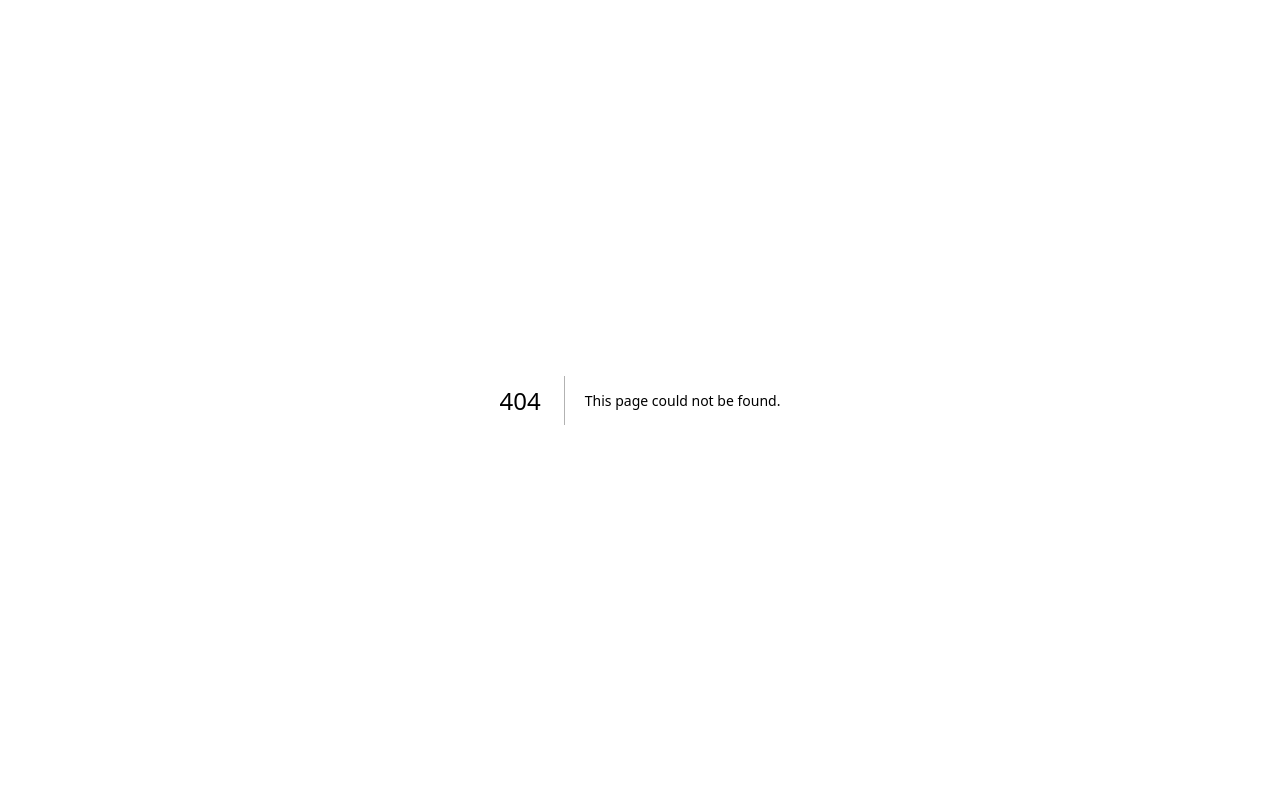
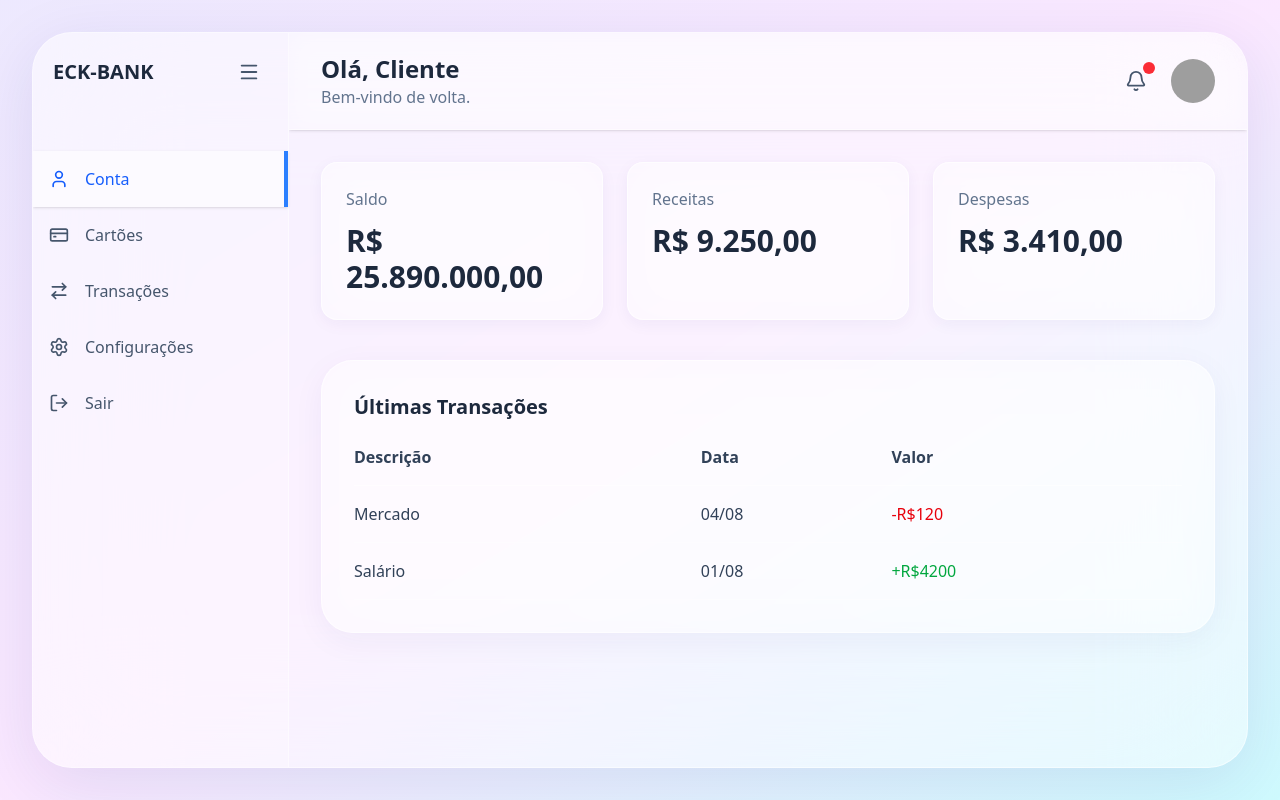
Before and after one commit to kaue081/ECK_BANCK, a Next.js app: page /conta in a window 1280 px wide. Before the commit this address had no page. Built offline with nearby package versions, Linux system fonts and the light colour scheme; grey boxes are pictures that could not be loaded.

Commit message:
feat: redesign estilo Macintosh 2025, novo toastify e renomeio para ECK-BANK

```diff
--- a/package.json
+++ b/package.json
@@ -13,7 +13,7 @@
     "next": "16.2.12",
     "react": "19.2.4",
     "react-dom": "19.2.4",
-    "sweetalert2": "^11.26.25"
+    "react-toastify": "^11.1.0"
   },
   "devDependencies": {
     "@tailwindcss/postcss": "^4",
--- a/src/app/components/Card.tsx
+++ b/src/app/components/Card.tsx
@@ -5,7 +5,7 @@ type Props = {
 
 export default function Card({ title, value }: Props) {
   return (
-    <div className="bg-white rounded-xl shadow-md p-6">
+    <div className="bg-white/40 backdrop-blur-xl border border-white/60 rounded-2xl shadow-[0_4px_16px_0_rgba(31,38,135,0.05)] p-6 hover:bg-white/50 transition-all hover:-translate-y-1">
       <p className="text-slate-500 font-medium">{title}</p>
       <h2 className="text-3xl font-bold mt-3 text-slate-800">{value}</h2>
     </div>
--- a/src/app/components/Header.tsx
+++ b/src/app/components/Header.tsx
@@ -2,9 +2,9 @@ import { Bell } from "lucide-react";
 
 export default function Header() {
   return (
-    <header className="bg-white shadow px-8 py-5 flex justify-between items-center">
+    <header className="bg-white/20 backdrop-blur-md border-b border-white/50 px-8 py-5 flex justify-between items-center shadow-sm relative z-10">
       <div>
-        <h2 className="text-2xl font-bold text-slate-800">Dashboard</h2>
+        <h2 className="text-2xl font-bold text-slate-800">Olá, Cliente</h2>
         <p className="text-slate-500">Bem-vindo de volta.</p>
       </div>
 
--- a/src/app/components/Layout.tsx
+++ b/src/app/components/Layout.tsx
@@ -9,22 +9,16 @@ export default function Layout({
 
     return(
 
-        <div className="flex">
-
-            <Sidebar/>
-
-            <main className="flex-1 bg-slate-100 min-h-screen">
-
-                <Header/>
-
-                <div className="p-8">
-
-                    {children}
-
-                </div>
-
-            </main>
-
+        <div className="flex h-screen p-4 md:p-6 lg:p-8">
+            <div className="flex flex-1 rounded-[2.5rem] overflow-hidden shadow-[0_16px_64px_0_rgba(31,38,135,0.1)] border border-white/50 bg-white/40 backdrop-blur-3xl">
+                <Sidebar/>
+                <main className="flex-1 flex flex-col h-full overflow-hidden relative">
+                    <Header/>
+                    <div className="p-8 overflow-y-auto h-full">
+                        {children}
+                    </div>
+                </main>
+            </div>
         </div>
 
     )
--- a/src/app/components/Sidebar.tsx
+++ b/src/app/components/Sidebar.tsx
@@ -2,28 +2,31 @@
 
 import {
   Menu,
-  Home,
+  User,
   Wallet,
   CreditCard,
-  BarChart3,
+  ArrowRightLeft,
   Settings,
   LogOut,
 } from "lucide-react";
 import { useState } from "react";
-import { useRouter } from "next/navigation";
+import { usePathname, useRouter } from "next/navigation";
 
 type MenuItemProps = {
   icon: React.ReactNode;
   text: string;
   open: boolean;
   onClick?: () => void;
+  active?: boolean;
 };
 
-function MenuItem({ icon, text, open, onClick }: MenuItemProps) {
+function MenuItem({ icon, text, open, onClick, active }: MenuItemProps) {
   return (
     <button
       onClick={onClick}
-      className="w-full flex items-center gap-4 hover:bg-slate-800 p-4 transition-colors text-left"
+      className={`w-full flex items-center gap-4 hover:bg-white/40 p-4 transition-all text-left font-medium ${
+        active ? "bg-white/50 text-blue-600 shadow-sm border-r-4 border-blue-500" : "text-slate-600"
+      }`}
     >
       {icon}
       {open && <span>{text}</span>}
@@ -34,6 +37,7 @@ function MenuItem({ icon, text, open, onClick }: MenuItemProps) {
 export default function Sidebar() {
   const [open, setOpen] = useState(true);
   const router = useRouter();
+  const pathname = usePathname();
 
   function logout() {
     // Exemplo: remove dados do usuário
@@ -45,16 +49,16 @@ export default function Sidebar() {
 
   return (
     <aside
-      className={`bg-slate-900 text-white min-h-screen duration-300 transition-all ${
+      className={`bg-white/20 border-r border-white/50 text-slate-800 h-full duration-300 transition-all ${
         open ? "w-64" : "w-20"
       }`}
     >
       <div className="flex justify-between items-center p-5">
-        {open && <h1 className="font-bold text-xl">MyBank</h1>}
+        {open && <h1 className="font-bold text-xl">ECK-BANK</h1>}
 
         <button
           onClick={() => setOpen(!open)}
-          className="hover:bg-slate-700 rounded-lg p-2 transition-colors"
+          className="hover:bg-white/40 rounded-lg p-2 transition-all text-slate-600"
           aria-label="Toggle menu"
         >
           <Menu size={22} />
@@ -62,11 +66,10 @@ export default function Sidebar() {
       </div>
 
       <nav className="mt-10">
-        <MenuItem icon={<Home size={20} />} text="Dashboard" open={open} />
-        <MenuItem icon={<Wallet size={20} />} text="Contas" open={open} />
-        <MenuItem icon={<CreditCard size={20} />} text="Cartões" open={open} />
-        <MenuItem icon={<BarChart3 size={20} />} text="Investimentos" open={open} />
-        <MenuItem icon={<Settings size={20} />} text="Configurações" open={open} />
+        <MenuItem icon={<User size={20} />} text="Conta" open={open} onClick={() => router.push("/conta")} active={pathname.startsWith("/conta")} />
+        <MenuItem icon={<CreditCard size={20} />} text="Cartões" open={open} onClick={() => router.push("/cartoes")} active={pathname.startsWith("/cartoes")} />
+        <MenuItem icon={<ArrowRightLeft size={20} />} text="Transações" open={open} onClick={() => router.push("/transacoes")} active={pathname.startsWith("/transacoes")} />
+        <MenuItem icon={<Settings size={20} />} text="Configurações" open={open} onClick={() => router.push("/configuracoes")} active={pathname.startsWith("/configuracoes")} />
 
         <MenuItem
           icon={<LogOut size={20} />}
--- /dev/null
+++ b/src/app/conta/page.tsx
@@ -0,0 +1,44 @@
+import Card from "../components/Card";
+import Layout from "../components/Layout";
+
+export default function Dashboard() {
+  return (
+    <Layout>
+      <div className="grid grid-cols-1 md:grid-cols-3 gap-6">
+        <Card title="Saldo" value="R$ 25.890.000,00" />
+        <Card title="Receitas" value="R$ 9.250,00" />
+        <Card title="Despesas" value="R$ 3.410,00" />
+      </div>
+
+      <div className="mt-10 bg-white/40 backdrop-blur-xl border border-white/60 rounded-[2rem] shadow-[0_8px_32px_0_rgba(31,38,135,0.05)] p-8">
+        <h2 className="text-xl font-bold mb-6 text-slate-800">
+          Últimas Transações
+        </h2>
+
+        <table className="w-full text-slate-700">
+          <thead>
+            <tr className="text-left border-b border-white/50">
+              <th className="pb-4 font-semibold">Descrição</th>
+              <th className="pb-4 font-semibold">Data</th>
+              <th className="pb-4 font-semibold">Valor</th>
+            </tr>
+          </thead>
+
+          <tbody>
+            <tr className="border-b border-white/30 hover:bg-white/20 transition-colors">
+              <td className="py-4">Mercado</td>
+              <td>04/08</td>
+              <td className="text-red-600 font-medium">-R$120</td>
+            </tr>
+
+            <tr className="border-b border-white/30 hover:bg-white/20 transition-colors">
+              <td className="py-4">Salário</td>
+              <td>01/08</td>
+              <td className="text-green-600 font-medium">+R$4200</td>
+            </tr>
+          </tbody>
+        </table>
+      </div>
+    </Layout>
+  );
+}
--- a/src/app/layout.tsx
+++ b/src/app/layout.tsx
@@ -1,7 +1,8 @@
 import type { Metadata } from "next";
 import { Geist, Geist_Mono } from "next/font/google";
 import "./globals.css";
-
+import { ToastContainer } from "react-toastify";
+import "react-toastify/dist/ReactToastify.css";
 const geistSans = Geist({
   variable: "--font-geist-sans",
   subsets: ["latin"],
@@ -13,8 +14,8 @@ const geistMono = Geist_Mono({
 });
 
 export const metadata: Metadata = {
-  title: "Banco Charles",
-  description: "Sistema Bancário Banco Charles",
+  title: "ECK-BANK",
+  description: "Sistema Bancário ECK-BANK",
 };
 
 export default function RootLayout({
@@ -28,8 +29,9 @@ export default function RootLayout({
       className={`${geistSans.variable} ${geistMono.variable} h-full antialiased`}
       suppressHydrationWarning
     >
-      <body className="min-h-full flex flex-col" suppressHydrationWarning>
+      <body className="min-h-full flex flex-col bg-gradient-to-br from-violet-100 via-fuchsia-100 to-cyan-100 bg-fixed text-slate-800" suppressHydrationWarning>
         {children}
+        <ToastContainer />
       </body>
     </html>
   );
--- a/src/app/page.tsx
+++ b/src/app/page.tsx
@@ -3,7 +3,7 @@
 import { Eye, EyeOff } from "lucide-react";
 import { useRouter } from "next/navigation";
 import { useState, type FormEvent } from "react";
-import Swal from "sweetalert2";
+import { toast } from "react-toastify";
 
 export default function LoginBanco() {
   const CONTA_FIXA = "2009";
@@ -18,36 +18,24 @@ export default function LoginBanco() {
     const senhaDigitada = String(formData.get("senha") ?? "");
 
     if (!conta || !senhaDigitada) {
-      Swal.fire({
-        position: "top-end",
-        icon: "error",
-        title: "existem dados vazios",
-        showConfirmButton: false,
-        timer: 1500
-      });
+      toast.error("existem dados vazios");
       return;
     }
 
     if (CONTA_FIXA !== conta || SENHA_FIXA !== senhaDigitada) {
-      Swal.fire({
-        position: "top-end",
-        icon: "error",
-        title: "existem dados invalidos",
-        showConfirmButton: false,
-        timer: 1500
-      });
+      toast.error("existem dados invalidos");
       return;
     }
 
-    router.push("/dashboard");
+    router.push("/conta");
   }
 
   return (
-    <main className="min-h-screen bg-slate-100 flex items-center justify-center p-4">
-      <div className="w-full max-w-md bg-white rounded-2xl shadow-xl p-8">
+    <main className="min-h-screen flex items-center justify-center p-4">
+      <div className="w-full max-w-md bg-white/40 backdrop-blur-2xl border border-white/60 rounded-[2rem] shadow-[0_8px_32px_0_rgba(31,38,135,0.07)] p-8">
         <form onSubmit={Autenticar} className="space-y-6">
           <h2 className="text-3xl font-bold text-center text-slate-800">
-            Banco Charles
+            ECK-BANK
           </h2>
 
           {/* Conta */}
@@ -60,7 +48,7 @@ export default function LoginBanco() {
               name="conta"
               type="text"
               placeholder="Digite sua conta"
-              className="w-full border border-slate-300 rounded-lg px-4 py-3 outline-none focus:ring-2 focus:ring-blue-500 text-slate-800"
+              className="w-full bg-white/50 backdrop-blur-sm border border-white/60 rounded-xl px-4 py-3 outline-none focus:ring-2 focus:ring-blue-400 focus:bg-white/80 transition-all text-slate-800 shadow-sm"
             />
           </div>
 
@@ -75,7 +63,7 @@ export default function LoginBanco() {
                 name="senha"
                 type={senha ? "text" : "password"}
                 placeholder="Digite sua senha"
-                className="w-full border border-slate-300 rounded-lg px-4 py-3 pr-12 outline-none focus:ring-2 focus:ring-blue-500 text-slate-800"
+                className="w-full bg-white/50 backdrop-blur-sm border border-white/60 rounded-xl px-4 py-3 pr-12 outline-none focus:ring-2 focus:ring-blue-400 focus:bg-white/80 transition-all text-slate-800 shadow-sm"
               />
               <button
                 type="button"
@@ -92,14 +80,14 @@ export default function LoginBanco() {
           <div className="flex gap-4">
             <button
               type="reset"
-              className="w-1/2 py-3 rounded-lg bg-slate-200 hover:bg-slate-300 font-medium text-slate-700 transition-colors"
+              className="w-1/2 py-3 rounded-xl bg-white/40 hover:bg-white/60 backdrop-blur-md border border-white/50 font-medium text-slate-700 transition-all shadow-sm"
             >
               Cancelar
             </button>
 
             <button
               type="submit"
-              className="w-1/2 py-3 rounded-lg bg-blue-600 hover:bg-blue-700 text-white font-semibold transition-colors"
+              className="w-1/2 py-3 rounded-xl bg-gradient-to-r from-blue-500 to-indigo-600 hover:from-blue-600 hover:to-indigo-700 text-white font-semibold transition-all shadow-md shadow-blue-500/20"
             >
               Entrar
             </button>
```
Also changed, not shown: src/app/dashboard/page.tsx (deleted, +0 -44 lines), 1 other file (tests, documents, lock files or other folders).
